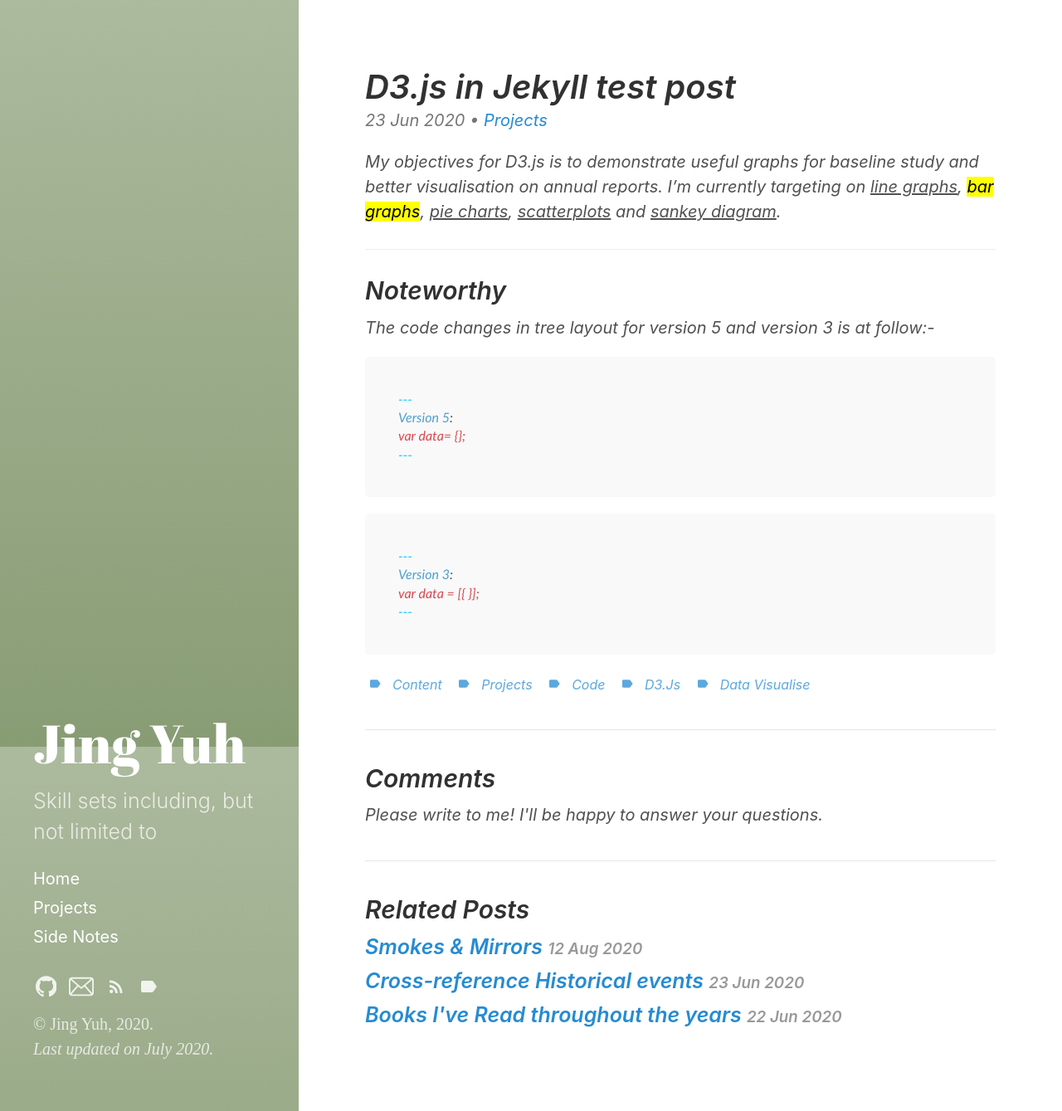
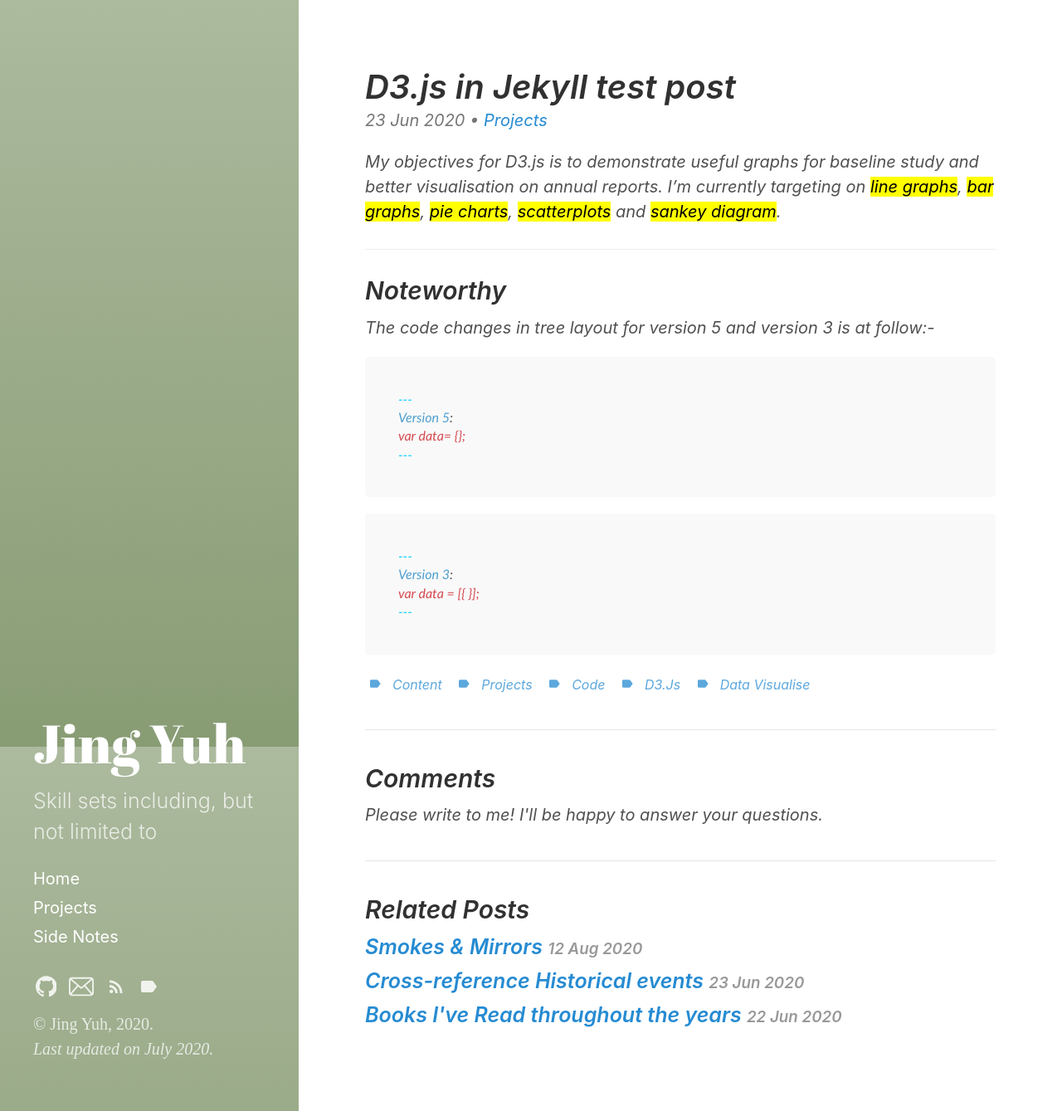
Before and after one commit to jyang123-bit/Website, a Jekyll site: the page built from _posts/2020-06-23-D3.js.md, in a window 1280 px wide and 1339 px high. Shown: the whole window at 83% size. Built offline with Jekyll 4.4.1, drawn with Linux system fonts in a browser that asks for light colours.

Commit message:
Update 2020-06-23-D3.js.md

```diff
--- a/_posts/2020-06-23-D3.js.md
+++ b/_posts/2020-06-23-D3.js.md
@@ -16,7 +16,7 @@
 last_modified_at:
 ---
 
-My objectives for D3.js is to demonstrate useful graphs for baseline study and better visualisation on annual reports. I'm currently targeting on <ins>line graphs</ins>, <mark>bar graphs</mark>, <ins>pie charts</ins>, <ins>scatterplots</ins> and <ins>sankey diagram</ins>.
+My objectives for D3.js is to demonstrate useful graphs for baseline study and better visualisation on annual reports. I'm currently targeting on <mark>line graphs</mark>, <mark>bar graphs</mark>, <mark>pie charts</mark>, <mark>scatterplots</mark> and <mark>sankey diagram</mark>.
 
 ---
 
```
